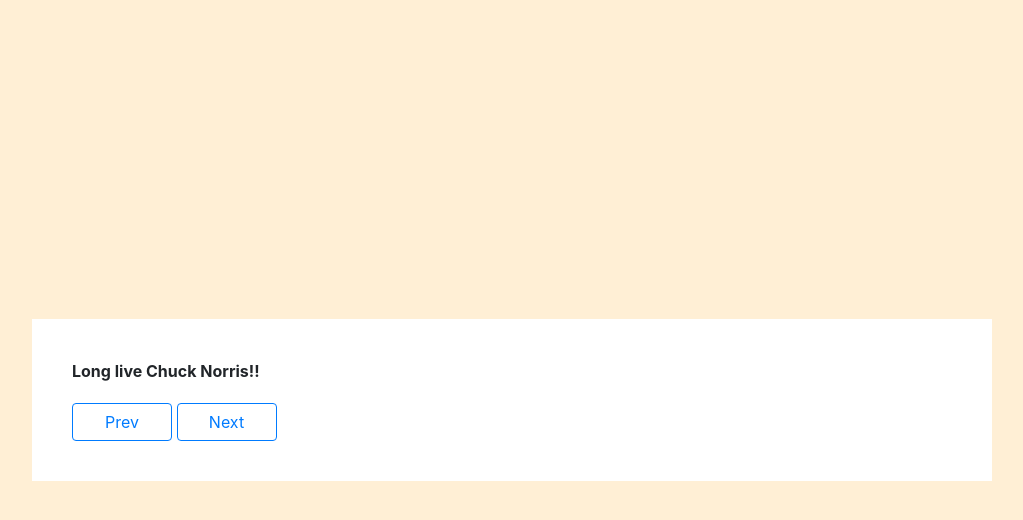
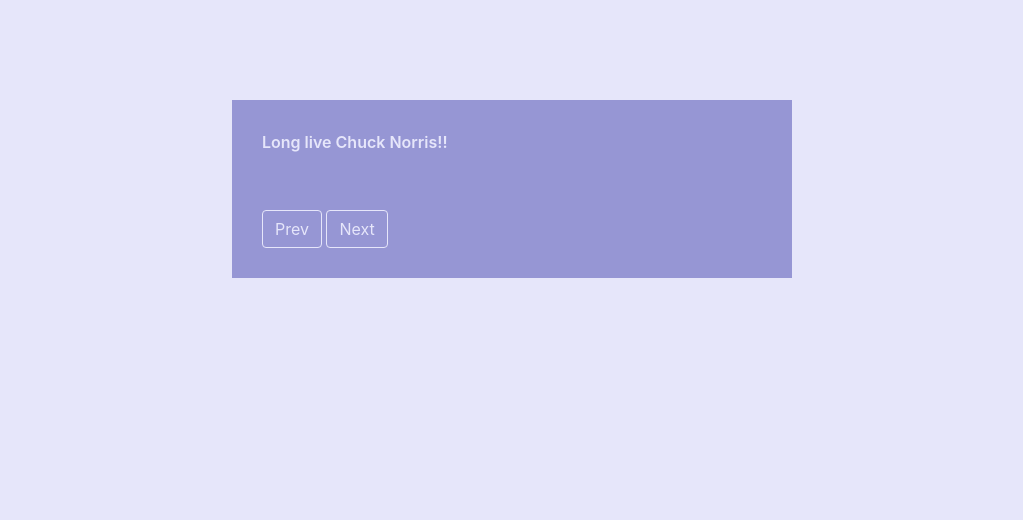
Before and after one commit to ricardonava/joke-machine, a website built with webpack: page app/index.html in a window 1280 px wide. Shown: the whole page, without its empty margins (128-1151 px from the left). Built offline with nearby package versions, Linux system fonts and the light colour scheme; no server answers.

Commit message:
update index.css
added better styling with boostrap

```diff
--- a/app/index.css
+++ b/app/index.css
@@ -1,24 +1,31 @@
+body {
+  background: #e6e6fa;
+}
+
 .joke-container {
-  position: absolute;
-  top: 50%;
-  left: 50%;
-  transform: translate(-50%, -50%);
-  background: white;
-  padding: 40px;
-  width: 960px;
+  background: #9696d4;
+  padding: 30px;
+  width: 70vh;
+  margin: 100px auto 0 auto;
 }
 
 .joke-text {
-  margin-bottom: 20px;
+  height: 10vh;
+  color: #e6e6fa;
 }
 
-body {
-  background: papayawhip;
+.font-weight-bold {
+  font-weight: 600;
 }
 
-button {
-  background: papayawhip;
-  border: 0;
-  padding: 8px;
-  min-width: 100px;
+.btn-outline-primary {
+  background: #9696d4;
+  color: #e6e6fa;
+  border-color: #e6e6fa;
 }
+
+.btn-outline-primary:hover {
+  color: #9696d4;
+  background-color: #e6e6fa;
+  border-color: #e6e6fa;
+}
```
